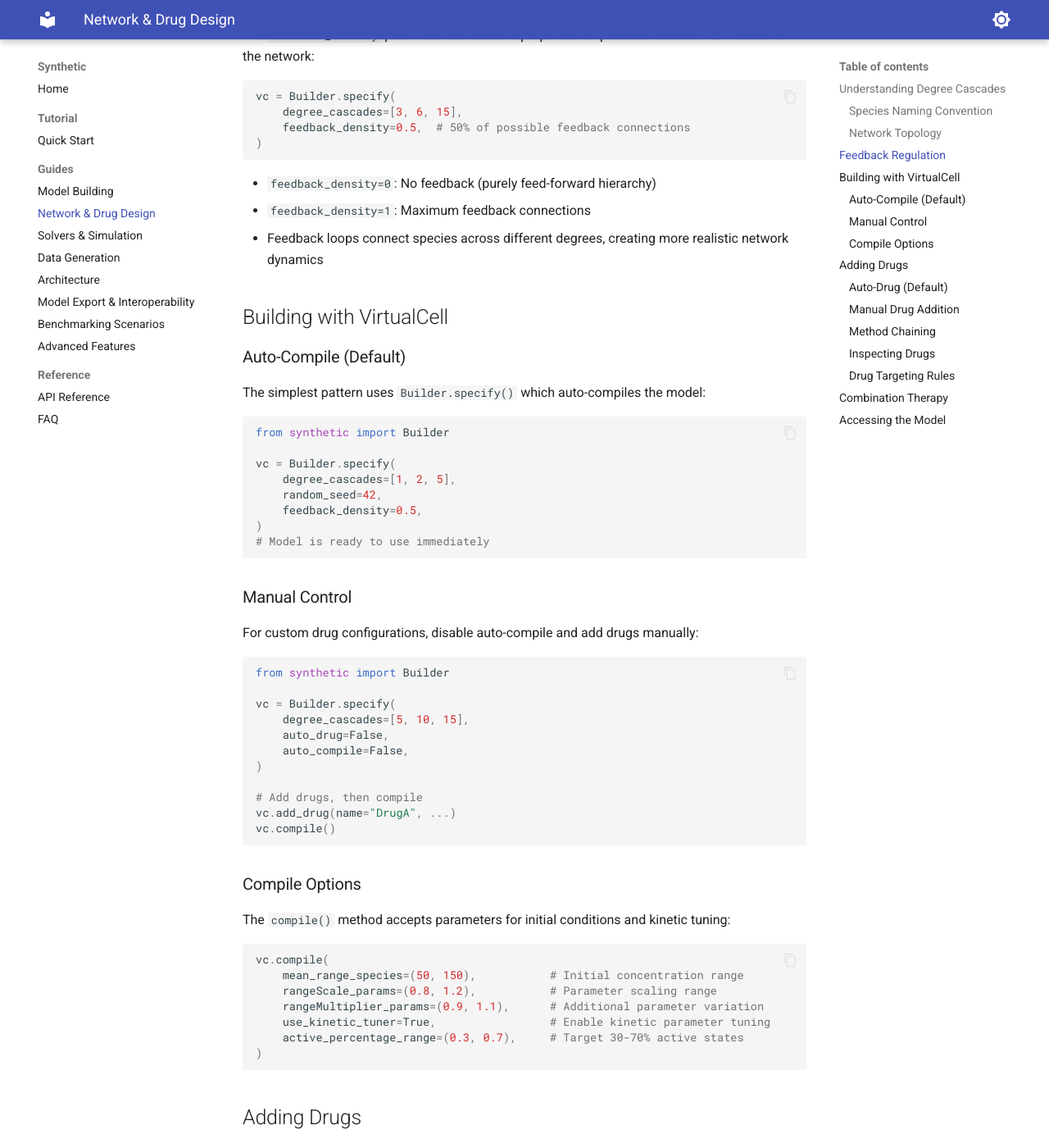
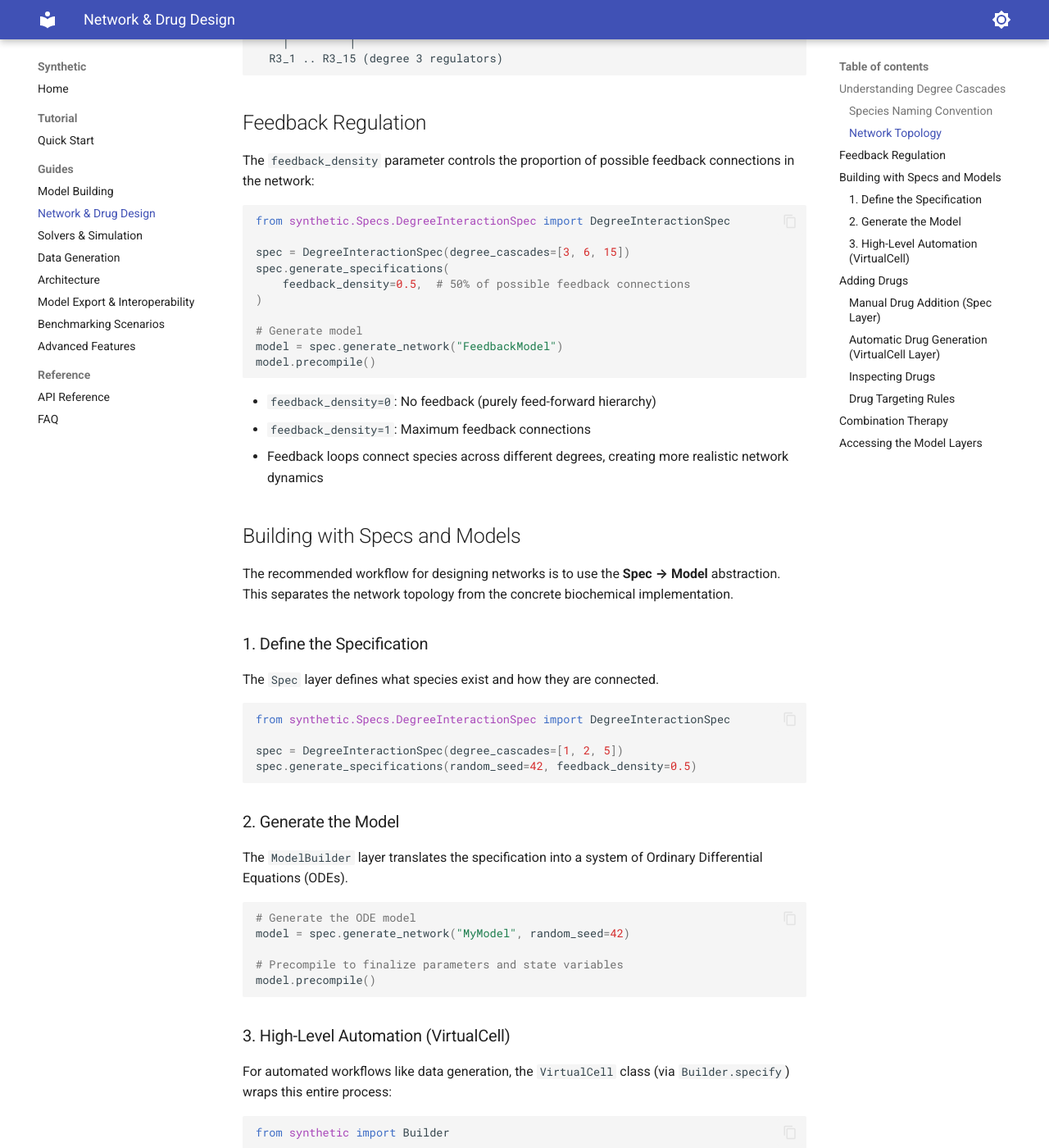
Before and after one commit to synthetic-models/synthetic, an MkDocs documentation site: the page built from docs/network_and_drug_design.md, in a window 1280 px wide and 1400 px high, scrolled down 2070 px. Shown: the whole window at 82% size. Built offline with MkDocs 1.6.1 and Material for MkDocs 9.7.7, drawn with Linux system fonts in a browser that asks for light colours; some of the changed text lies outside the part shown.

Commit message:
docs: update to reflect a spec -> model -> solver approach for model building

````diff
--- a/docs/network_and_drug_design.md
+++ b/docs/network_and_drug_design.md
@@ -5,7 +5,15 @@
 The `degree_cascades` parameter defines the hierarchical structure of the signaling network. Each element specifies the number of parallel cascades at that degree:
 
 ```python
-vc = Builder.specify(degree_cascades=[3, 6, 15])
+from synthetic.Specs.DegreeInteractionSpec import DegreeInteractionSpec
+
+# 1. Spec Layer: Define the topology
+spec = DegreeInteractionSpec(degree_cascades=[3, 6, 15])
+spec.generate_specifications()
+
+# 2. Model Layer: Generate the concrete ODE system
+model = spec.generate_network("MyModel")
+model.precompile()
 ```
 
 This creates:
@@ -52,134 +60,104 @@ Green edges indicate stimulation, red edges indicate inhibition, and dashed purp
 The `feedback_density` parameter controls the proportion of possible feedback connections in the network:
 
 ```python
-vc = Builder.specify(
-    degree_cascades=[3, 6, 15],
+from synthetic.Specs.DegreeInteractionSpec import DegreeInteractionSpec
+
+spec = DegreeInteractionSpec(degree_cascades=[3, 6, 15])
+spec.generate_specifications(
     feedback_density=0.5,  # 50% of possible feedback connections
 )
+
+# Generate model
+model = spec.generate_network("FeedbackModel")
+model.precompile()
 ```
 
 - `feedback_density=0`: No feedback (purely feed-forward hierarchy)
 - `feedback_density=1`: Maximum feedback connections
 - Feedback loops connect species across different degrees, creating more realistic network dynamics
 
-## Building with VirtualCell
+## Building with Specs and Models
 
-### Auto-Compile (Default)
+The recommended workflow for designing networks is to use the **Spec → Model** abstraction. This separates the network topology from the concrete biochemical implementation.
 
-The simplest pattern uses `Builder.specify()` which auto-compiles the model:
+### 1. Define the Specification
+
+The `Spec` layer defines what species exist and how they are connected.
+
+```python
+from synthetic.Specs.DegreeInteractionSpec import DegreeInteractionSpec
+
+spec = DegreeInteractionSpec(degree_cascades=[1, 2, 5])
+spec.generate_specifications(random_seed=42, feedback_density=0.5)
+```
+
+### 2. Generate the Model
+
+The `ModelBuilder` layer translates the specification into a system of Ordinary Differential Equations (ODEs).
+
+```python
+# Generate the ODE model
+model = spec.generate_network("MyModel", random_seed=42)
+
+# Precompile to finalize parameters and state variables
+model.precompile()
+```
+
+### 3. High-Level Automation (VirtualCell)
+
+For automated workflows like data generation, the `VirtualCell` class (via `Builder.specify`) wraps this entire process:
 
 ```python
 from synthetic import Builder
 
-vc = Builder.specify(
-    degree_cascades=[1, 2, 5],
-    random_seed=42,
-    feedback_density=0.5,
-)
-# Model is ready to use immediately
-```
-
-### Manual Control
-
-For custom drug configurations, disable auto-compile and add drugs manually:
-
-```python
-from synthetic import Builder
-
-vc = Builder.specify(
-    degree_cascades=[5, 10, 15],
-    auto_drug=False,
-    auto_compile=False,
-)
-
-# Add drugs, then compile
-vc.add_drug(name="DrugA", ...)
-vc.compile()
-```
-
-### Compile Options
-
-The `compile()` method accepts parameters for initial conditions and kinetic tuning:
-
-```python
-vc.compile(
-    mean_range_species=(50, 150),           # Initial concentration range
-    rangeScale_params=(0.8, 1.2),           # Parameter scaling range
-    rangeMultiplier_params=(0.9, 1.1),      # Additional parameter variation
-    use_kinetic_tuner=True,                 # Enable kinetic parameter tuning
-    active_percentage_range=(0.3, 0.7),     # Target 30-70% active states
-)
+# Automates Spec -> ModelBuilder -> Kinetic Tuning
+vc = Builder.specify(degree_cascades=[1, 2, 5])
 ```
 
 ## Adding Drugs
 
-### Auto-Drug (Default)
+### Manual Drug Addition (Spec Layer)
 
-By default, `Builder.specify()` creates a drug targeting all degree 1 receptor species:
+Add drugs to your specification before generating the model:
 
 ```python
-vc = Builder.specify(degree_cascades=[3, 6, 15])
-# Auto-drug "D" targets R1_1, R1_2, R1_3 with down-regulation
+from synthetic.Specs.DegreeInteractionSpec import DegreeInteractionSpec
+from synthetic.Specs.Drug import Drug
+
+spec = DegreeInteractionSpec(degree_cascades=[1, 2, 5])
+spec.generate_specifications()
+
+# Create a drug targeting degree 1 receptors
+drug = Drug(
+    name="DrugX",
+    start_time=500.0,
+    regulation=["R1_1", "R1_2"],
+    regulation_type=["down", "down"]
+)
+
+# Add drug to spec (with its concentration value)
+spec.add_drug(drug, value=100.0)
+
+# Generate and precompile the model
+model = spec.generate_network("DruggedModel")
+model.precompile()
 ```
 
-Customize the auto-drug parameters:
+### Automatic Drug Generation (VirtualCell Layer)
+
+The high-level `VirtualCell` API can automate drug creation:
 
 ```python
+# Auto-generates a drug "D" targeting all degree 1 receptors
 vc = Builder.specify(
-    degree_cascades=[3, 6, 15],
+    degree_cascades=[1, 2, 5],
+    auto_drug=True,
     drug_name="Inhibitor",
     drug_start_time=5000.0,
     drug_value=100.0,
     drug_regulation_type="down",
 )
 ```
-
-### Manual Drug Addition
-
-Add drugs manually by setting `auto_drug=False`:
-
-```python
-vc = Builder.specify(
-    degree_cascades=[1, 2, 5],
-    auto_drug=False,
-    auto_compile=False,
-)
-
-vc.add_drug(
-    name="DrugX",
-    start_time=500.0,
-    default_value=0.0,
-    regulation=["R1_1", "R1_2"],
-    regulation_type=["down", "down"],
-    value=100.0,
-)
-
-vc.compile()
-```
-
-### Method Chaining
-
-`add_drug()` returns `self`, enabling method chaining:
-
-!!! tip "Chain multiple drugs fluently"
-
-    ```python
-    vc = Builder.specify([5, 10, 15], auto_drug=False, auto_compile=False)
-
-    vc.add_drug(
-        name="Drug_A",
-        start_time=5000.0,
-        regulation=["R1_1", "R1_2"],
-        regulation_type=["down", "down"],
-        value=100.0,
-    ).add_drug(
-        name="Drug_B",
-        start_time=5000.0,
-        regulation=["R1_3", "R1_4"],
-        regulation_type=["down", "down"],
-        value=100.0,
-    ).compile()
-    ```
 
 ### Inspecting Drugs
 
@@ -201,37 +179,24 @@ for drug in drugs:
 
 ## Combination Therapy
 
-Add multiple drugs targeting different pathways to model combination therapy:
+Add multiple drugs to your specification to model combination therapy:
 
 ```python
-from synthetic import Builder, make_dataset_drug_response
+from synthetic.Specs.DegreeInteractionSpec import DegreeInteractionSpec
+from synthetic.Specs.Drug import Drug
 
-vc = Builder.specify([5, 10, 15], auto_drug=False, auto_compile=False)
+spec = DegreeInteractionSpec(degree_cascades=[1, 2, 5])
+spec.generate_specifications()
 
 # Drug A targets pathway 1
-vc.add_drug(
-    name="Drug_A",
-    start_time=5000.0,
-    default_value=0.0,
-    regulation=["R1_1", "R1_2"],
-    regulation_type=["down", "down"],
-    value=100.0,
-)
+spec.add_drug(Drug("DrugA", regulation=["R1_1"], regulation_type=["down"]), value=100.0)
 
 # Drug B targets pathway 2
-vc.add_drug(
-    name="Drug_B",
-    start_time=5000.0,
-    default_value=0.0,
-    regulation=["R1_3", "R1_4"],
-    regulation_type=["down", "down"],
-    value=100.0,
-)
+spec.add_drug(Drug("DrugB", regulation=["R1_2"], regulation_type=["down"]), value=100.0)
 
-vc.compile()
-
-# Generate dataset reflecting combined drug effects
-X, y = make_dataset_drug_response(n=500, cell_model=vc, target_specie='Oa')
+# Generate the model
+model = spec.generate_network("CombinationModel")
+model.precompile()
 ```
 
 This enables you to:
@@ -241,29 +206,31 @@ This enables you to:
 - Compare single-drug vs. combination therapies
 - Validate combination therapy prediction algorithms
 
-## Accessing the Model
+## Accessing the Model Layers
 
-After compilation, access the underlying components:
+After using a specification to generate a model, you can access the underlying abstractions:
 
 ```python
-vc = Builder.specify(degree_cascades=[1, 2, 5])
+from synthetic.Specs.DegreeInteractionSpec import DegreeInteractionSpec
 
-# DegreeInteractionSpec - network specification
-spec = vc.spec
+spec = DegreeInteractionSpec(degree_cascades=[1, 2, 5])
+spec.generate_specifications()
+model = spec.generate_network("MyModel")
+model.precompile()
+
+# 1. Spec Layer - The network topology
 print(spec.species_list)
 
-# ModelBuilder - the compiled ODE model
-model = vc.model
+# 2. Model Layer - The compiled ODE system
 print(f"Species: {len(model.get_state_variables())}")
 print(f"Parameters: {len(model.get_parameters())}")
 
-# KineticParameterTuner - if kinetic tuning was used
-tuner = vc.tuner
-if tuner is not None:
-    targets = tuner.get_target_concentrations()
-    for species, concentration in targets.items():
-        print(f"{species}: {concentration:.3f}")
+# 3. Tuning (Optional) - Biologically plausible parameters
+from synthetic.utils.kinetic_tuner import KineticParameterTuner
+tuner = KineticParameterTuner(model)
+# ... apply tuning ...
 ```
+
 
 ---
 
````
Also changed, not shown: docs/model_export.md (+6 -3 lines), docs/quick_start.md (+22 -0 lines), docs/solvers_and_simulation.md (+21 -13 lines).
